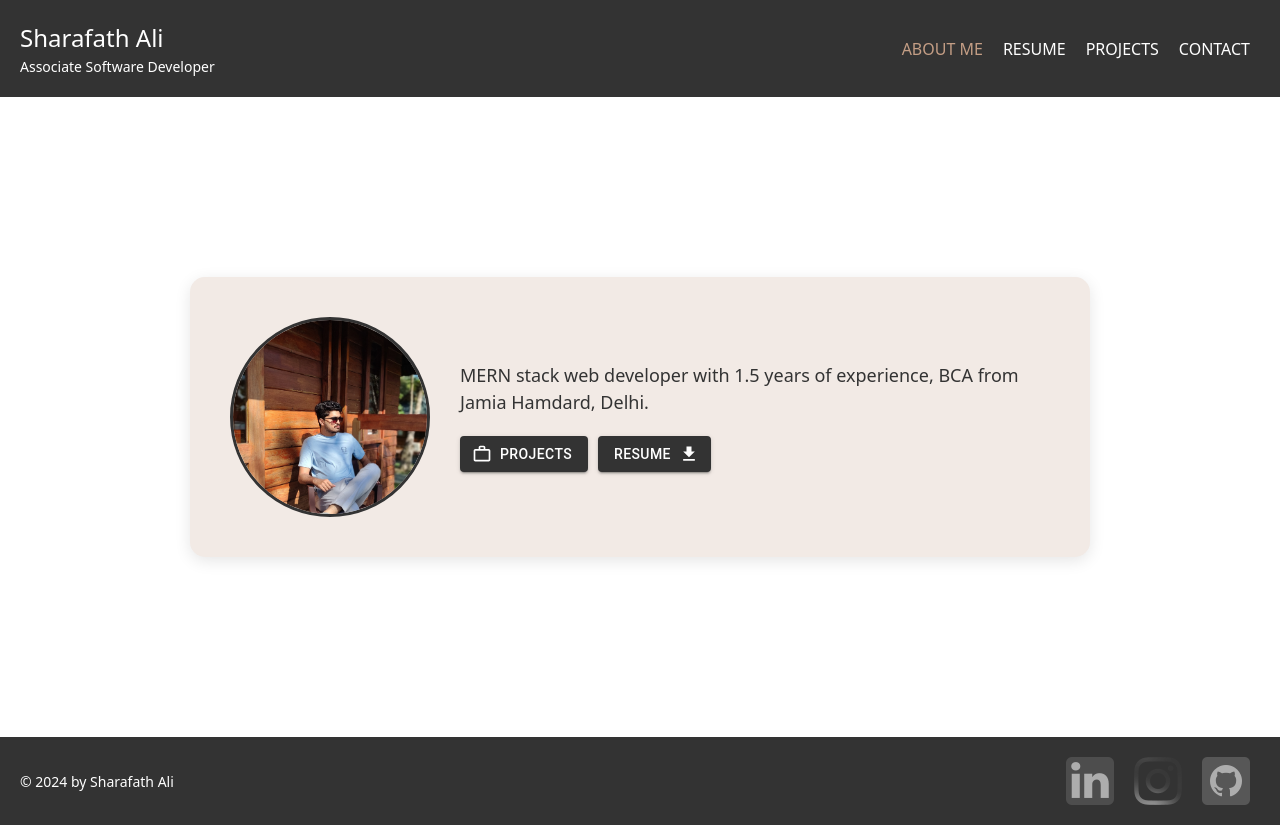
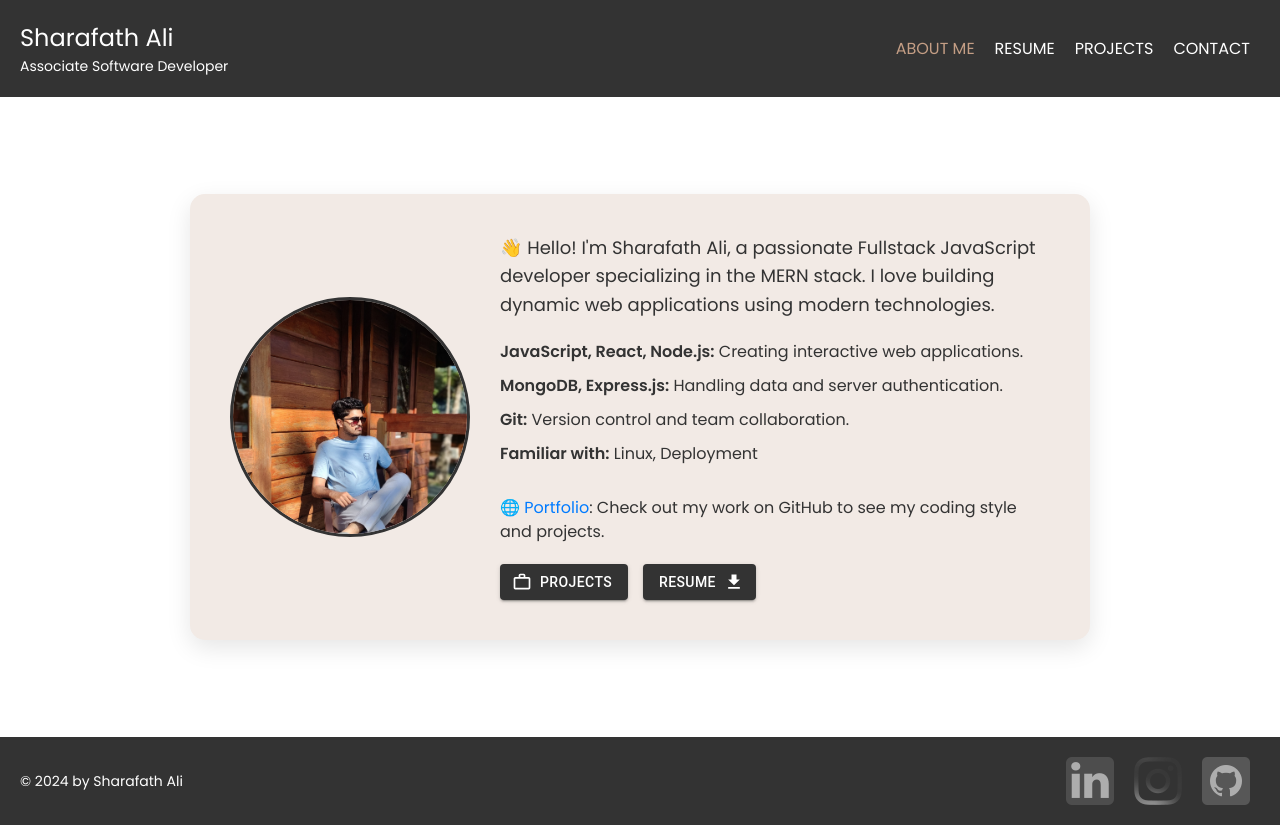
Before and after one commit to sharafath-ali/Personal-website, a React (Create React App) app: page / in a window 1280 px wide. Built offline with nearby package versions, Linux system fonts and the light colour scheme; a web font is replaced by a local one.

Commit message:
changed the font of the all app + meta content updated + updated the about content

```diff
--- a/public/index.html
+++ b/public/index.html
@@ -6,8 +6,8 @@
     <meta name="viewport" content="width=device-width, initial-scale=1" />
     <meta name="theme-color" content="#000000" />
     <meta
-      name="description"
-      content="Web site created using create-react-app"
+      name="personal web-app"
+      content="developer personal website"
     />
     <link rel="apple-touch-icon" href="%PUBLIC_URL%/logo192.png" />
     <!--
@@ -15,6 +15,7 @@
       user's mobile device or desktop. See https://developers.google.com/web/fundamentals/web-app-manifest/
     -->
     <link rel="manifest" href="%PUBLIC_URL%/manifest.json" />
+    <link rel="stylesheet" href="https://fonts.googleapis.com/css2?family=Poppins:wght@400;500;600&display=swap" />
     <!--
       Notice the use of %PUBLIC_URL% in the tags above.
       It will be replaced with the URL of the `public` folder during the build.
@@ -24,7 +25,7 @@
       work correctly both with client-side routing and a non-root public URL.
       Learn how to configure a non-root public URL by running `npm run build`.
     -->
-    <title>React App</title>
+    <title>Sharafath Ali</title>
     <style>
       @import url("https://fonts.googleapis.com/css2?family=Jersey+15&display=swap");
     </style>
--- a/src/Css/Body.css
+++ b/src/Css/Body.css
@@ -3,41 +3,38 @@
     display: flex;
     justify-content: center;
     align-items: center;
-    padding: 20px;
+    padding: 20px; /* Increased padding for better spacing */
     min-height: 80vh;
-    background-color: #fff;
-    /* Light background */
+    background-color: #fff; /* Light background */
+    font-family: 'Poppins', sans-serif; /* Font family */
 }
 
 .profile-card {
     display: flex;
     flex-direction: row;
     align-items: center;
-    background-color: #f2eae5;
-    /* White background for the card */
+    background-color: #f2eae5; /* White background for the card */
     border-radius: 15px;
-    box-shadow: 0 4px 16px rgba(0, 0, 0, 0.1);
-    /* Softer shadow */
+    box-shadow: 0 8px 24px rgba(0, 0, 0, 0.1); /* Softer, larger shadow */
     padding: 40px;
     max-width: 900px;
     width: 100%;
     margin: 20px;
-    transition: transform 0.3s ease-in-out;
+    transition: transform 0.3s ease-in-out, box-shadow 0.3s ease-in-out;
 }
 
 .profile-card:hover {
-    transform: translateY(-10px);
-    /* Lift effect on hover */
+    transform: translateY(-10px); /* Lift effect on hover */
+    box-shadow: 0 12px 36px rgba(0, 0, 0, 0.15); /* Stronger shadow on hover */
 }
 
 .profile-pic {
-    width: 200px;
-    height: 200px;
+    width: 240px;
+    height: 240px;
     border-radius: 50%;
     margin-right: 30px;
     object-fit: cover;
-    border: 3px solid #333;
-    /* Border around the image */
+    border: 3px solid #333; /* Border around the image */
 }
 
 .profile-info {
@@ -45,45 +42,67 @@
     flex-direction: column;
     justify-content: center;
     align-items: flex-start;
+    color: #333; /* Text color */
 }
 
 .profile-info .description {
     margin: 0 0 20px 0;
     font-size: 18px;
-    color: #333;
-    line-height: 1.5;
-    /* Better readability */
+    line-height: 1.6; /* Improved readability */
+}
+
+.skills {
+    list-style-type: none;
+    padding: 0;
+    margin-bottom: 20px;
+}
+
+.skills li {
+    margin-bottom: 10px;
+    font-size: 16px; /* Slightly smaller text */
+}
+
+.skills strong {
+    color:  #333;
+}
+
+.portfolio {
+    font-size: 16px; /* Slightly smaller text */
+    margin-bottom: 20px;
+}
+
+.portfolio a {
+    color: #007bff;
+    text-decoration: none;
+}
+
+.portfolio a:hover {
+    text-decoration: underline;
 }
 
 .buttons {
     display: flex;
     flex-direction: row;
-    gap: 10px;
-    /* Space between buttons */
+    gap: 15px; /* Increased space between buttons */
 }
 
 .custom-button {
-    background-color: #333 !important;
-    /* Primary color */
+    background-color: #333 !important; /* Primary color */
     color: #fff !important;
     padding: 10px 20px;
-    text-transform: none;
-    /* Disable uppercase transformation */
-    transition: background-color 0.3s, transform 0.3s;
-    /* Smooth transitions */
+    text-transform: none; /* Disable uppercase transformation */
+    transition: background-color 0.3s, transform 0.3s; /* Smooth transitions */
+    border-radius: 8px; /* Rounded corners */
+    box-shadow: 0 4px 12px rgba(0, 0, 0, 0.1); /* Button shadow */
 }
 
 .custom-button:hover {
-    background-color: #1a1919 !important;
-    /* Darker shade on hover */
-    transform: translateY(-2px);
-    /* box-shadow: 0 4px 16px rgba(0, 0, 0, 0.1); */
-    /* Slight lift effect */
+    background-color: #1a1919 !important; /* Darker shade on hover */
+    transform: translateY(-2px); /* Slight lift effect */
 }
 
 .custom-link {
-    text-decoration: none;
-    /* Remove underline */
+    text-decoration: none; /* Remove underline */
 }
 
 @media (max-width: 768px) {
@@ -100,6 +119,5 @@
     .buttons {
         flex-direction: column;
         gap: 10px;
-        /* Space between buttons in column layout */
     }
 }
--- a/src/components/Body.jsx
+++ b/src/components/Body.jsx
@@ -15,13 +15,44 @@ function Body() {
   };
 
   return (
-    <div className="body-container">
+    <div
+      className="body-container"
+      style={{ fontFamily: "'Poppins', sans-serif" }}
+    >
       <div className="profile-card">
         <img src={Profile} alt="Profile" className="profile-pic" />
         <div className="profile-info">
           <p className="description">
-            MERN stack web developer with 1.5 years of experience, BCA from
-            Jamia Hamdard, Delhi.
+            👋 Hello! I'm Sharafath Ali, a passionate Fullstack JavaScript
+            developer specializing in the MERN stack. I love building dynamic
+            web applications using modern technologies.
+          </p>
+          <ul className="skills">
+            <li>
+              <strong>JavaScript, React, Node.js:</strong> Creating interactive
+              web applications.
+            </li>
+            <li>
+              <strong>MongoDB, Express.js:</strong> Handling data and server
+              authentication.
+            </li>
+            <li>
+              <strong>Git:</strong> Version control and team collaboration.
+            </li>
+            <li>
+              <strong>Familiar with:</strong> Linux, Deployment
+            </li>
+          </ul>
+          <p className="portfolio">
+            🌐{" "}
+            <a
+              href="https://github.com/"
+              target="_blank"
+              rel="noopener noreferrer"
+            >
+              Portfolio
+            </a>
+            : Check out my work on GitHub to see my coding style and projects.
           </p>
           <div className="buttons">
             <Button
--- a/src/components/Contact.jsx
+++ b/src/components/Contact.jsx
@@ -6,7 +6,7 @@ import "../Css/Contact.css";
 
 const Contact = () => {
   return (
-    <div className="contact-page">
+    <div className="contact-page" style={{ fontFamily: "'Poppins', sans-serif" }}>
       <div className="contact-header">
         <MessageIcon />
         <p>Let's talk</p>
--- a/src/components/ContactForm.jsx
+++ b/src/components/ContactForm.jsx
@@ -73,7 +73,7 @@ const ContactForm = () => {
   };
 
   return (
-    <div className="contact-container">
+    <div className="contact-container" style={{ fontFamily: "'Poppins', sans-serif" }}>
       <h2>Contact Me</h2>
       <form onSubmit={onSaveClick} className="contact-form">
         <div className="form-group">
--- a/src/components/Footer.jsx
+++ b/src/components/Footer.jsx
@@ -10,7 +10,7 @@ function Footer() {
 
   return (
     <>
-      <footer className="footer">
+      <footer className="footer" style={{ fontFamily: "'Poppins', sans-serif" }}>
         <div className="footer-left">
           <p>© 2024 by Sharafath Ali</p>
         </div>
--- a/src/components/Header.jsx
+++ b/src/components/Header.jsx
@@ -13,7 +13,7 @@ function Header() {
   };
   return (
     <>
-      <header className="header">
+      <header className="header" style={{ fontFamily: "'Poppins', sans-serif" }}>
         <div className="header-left">
           <h1>Sharafath Ali</h1>
           <p>Associate Software Developer</p>
--- a/src/components/HeaderMenu.jsx
+++ b/src/components/HeaderMenu.jsx
@@ -16,7 +16,7 @@ export default function HeaderMenu() {
   };
 
   return (
-    <div>
+    <div style={{ fontFamily: "'Poppins', sans-serif" }}>
       <Button
         id="basic-button"
         aria-controls={open ? "basic-menu" : undefined}
--- a/src/components/Projects.jsx
+++ b/src/components/Projects.jsx
@@ -4,7 +4,7 @@ import "../Css/Project.css";
 
 const Projects = () => {
   return (
-    <div className="projects-page">
+    <div className="projects-page" style={{ fontFamily: "'Poppins', sans-serif" }}>
       <h2>My Projects</h2>
       <div className="project-cards">
         <div className="project-card">
--- a/src/components/Resume.jsx
+++ b/src/components/Resume.jsx
@@ -2,7 +2,7 @@ import React from "react";
 import "../Css/Resume.css";
 function Resume() {
   return (
-    <div className="resume-page">
+    <div className="resume-page" style={{ fontFamily: "'Poppins', sans-serif" }}>
       <h2>My Resume</h2>
       <div className="resume-section">
         <h3>Experience</h3>
```
